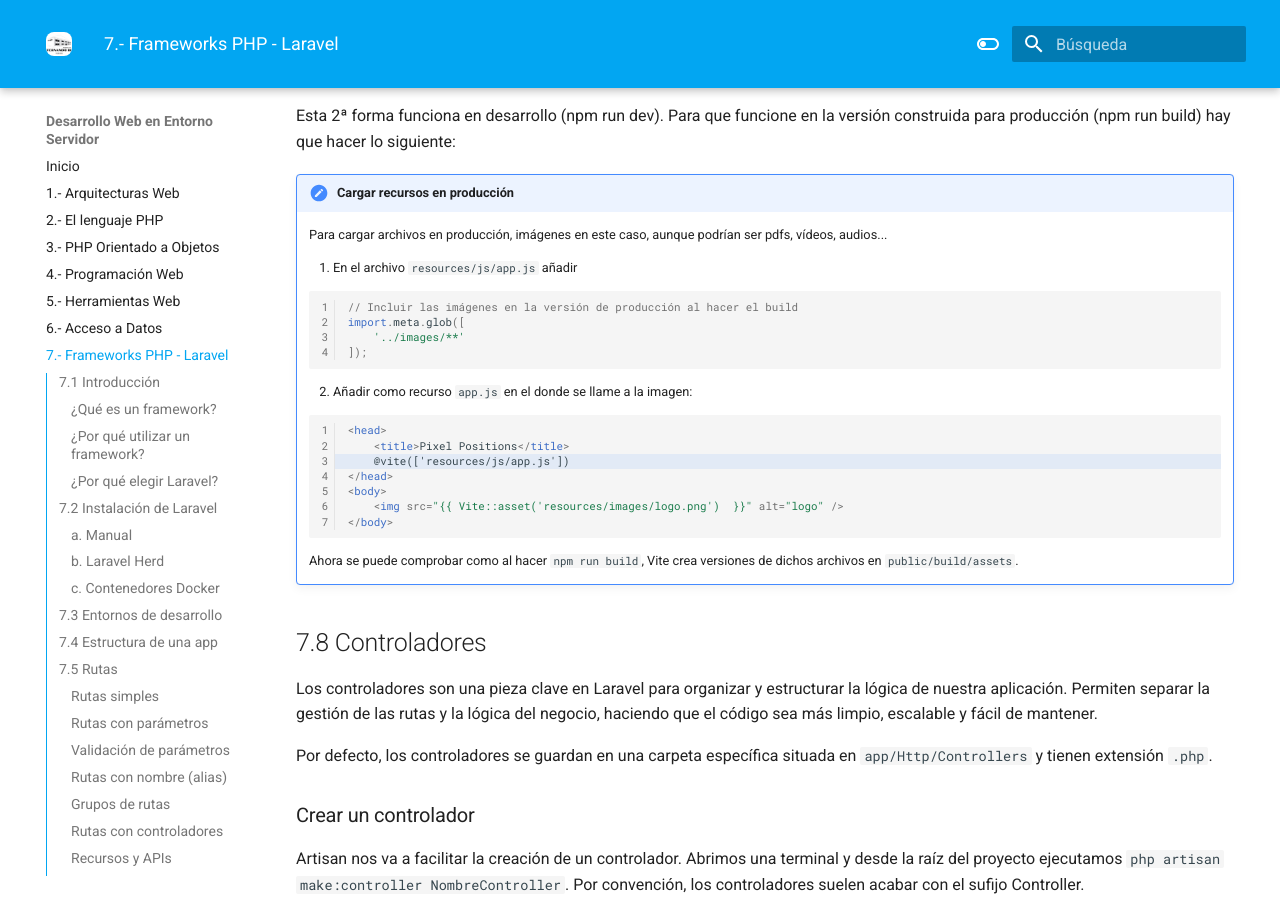
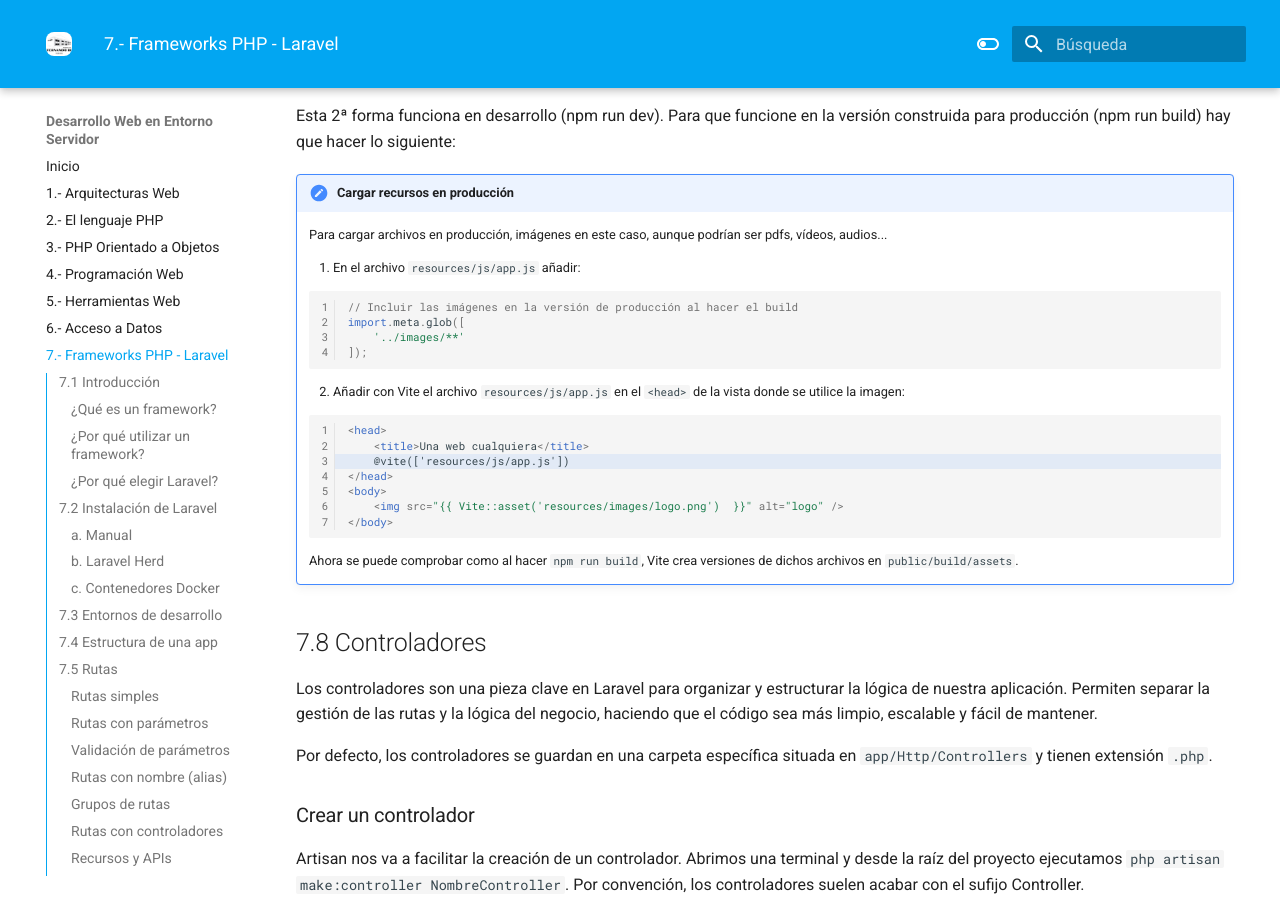
Before and after one commit to elblo/dwes2526, an MkDocs documentation site: the page built from docs/07frameworks.md, in a window 1280 px wide and 900 px high, scrolled down 21021 px. Built offline with MkDocs 1.6.1 and Material for MkDocs 9.7.7, drawn with Linux system fonts in a browser that asks for light colours.

Commit message:
Correcciones

````diff
--- a/docs/07frameworks.md
+++ b/docs/07frameworks.md
@@ -864,7 +864,7 @@
 
     Para cargar archivos en producción, imágenes en este caso, aunque podrían ser pdfs, vídeos, audios...
 
-    1. En el archivo `resources/js/app.js` añadir
+    1. En el archivo `resources/js/app.js` añadir:
 
     ```js
     // Incluir las imágenes en la versión de producción al hacer el build
@@ -873,11 +873,11 @@
     ]);
     ```
 
-    2. Añadir como recurso `app.js` en el <head> donde se llame a la imagen:
+    2. Añadir con Vite el archivo `resources/js/app.js` en el `<head>` de la vista donde se utilice la imagen:
 
     ```html hl_lines="3"
     <head>
-        <title>Pixel Positions</title>
+        <title>Una web cualquiera</title>
         @vite(['resources/js/app.js'])
     </head>
     <body>
````
